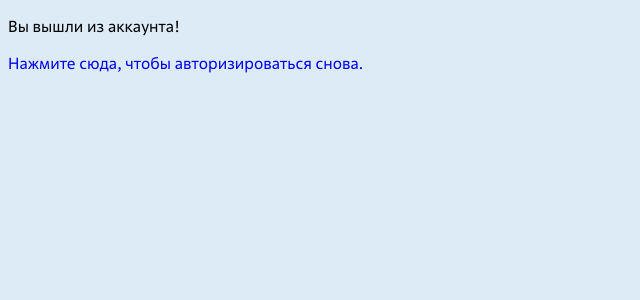
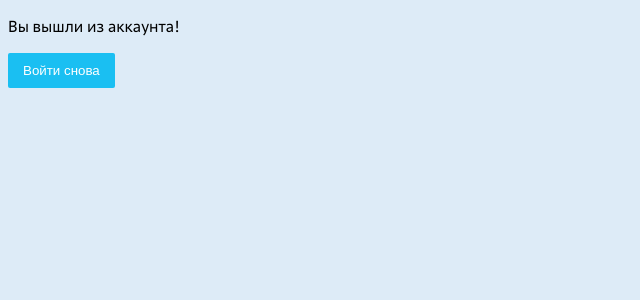
Before and after one commit to Sof69lab/CRDservice, a Django app: page /accounts/logout/ in a window 1280 px wide. Shown: the top 300 px of the page, without its empty margins (0-640 px from the left). Run offline with Django 4.2, Linux system fonts and the light colour scheme; parts of the project's set-up code (start-up, migrations or seed data) failed here and were passed over.

Commit message:
version 1

```diff
--- a/formapp/templates/home.html
+++ b/formapp/templates/home.html
@@ -46,8 +46,6 @@
     <h3>Личный кабинет</h3>
     <h4>{{ user.last_name }} {{ user.first_name }}</h4>
     <p hidden="hidden" id="group">{{ group }}</p>
-    {% if user.is_authenticated %}
-
     <table id="table2" border="1" cellspacing="0">
         <tr>
             <th class="main">Реестр №</th>
@@ -148,10 +146,6 @@
     <br/>
     <button class="blue-button" id="new_reestr" hidden><a style="color:white" class="text" href="{% url 'newReestr' %}">Создать новый реестр</a></button>
     <button class="blue-button"><a style="color:white" class="text" href="{% url 'logout' %}">Выйти</a></button>
-    {% else %}
-    <p>Вы не авторизованы</p>
-    <button class="blue-button"><a style="color:white" href="{% url 'login'%}?next={{request.path}}">Вход</a></button>
-    {% endif %}
     <script>
         if ( window.history.replaceState ) {
             window.history.replaceState( null, null, window.location.href );
--- a/formapp/templates/registration/logged_out.html
+++ b/formapp/templates/registration/logged_out.html
@@ -5,12 +5,26 @@
     <meta charset="UTF-8">
     <title>Выход</title>
     <link rel="stylesheet" href="{% static 'css/stylesheet.css'%}" type="text/css">
+    <style>
+        .blue-button {
+            background: #1abff2;
+            border: none;
+            border-radius: 2px;
+            padding: 10px 15px;
+            color: white;
+        }
+        a:active,
+        a:hover,
+        a {
+            text-decoration: none;
+            color: black;
+        }
+    </style>
 </head>
 <body class="container custom">
 {% block content %}
   <p>Вы вышли из аккаунта!</p>
-
-  <a class="text" href="{% url 'login'%}">Нажмите сюда, чтобы авторизироваться снова.</a>
+  <button class="blue-button"><a class="text" style="color:white" href="{% url 'login'%}">Войти снова</a></button>
 {% endblock %}
 </body>
 </html>
--- a/formapp/views.py
+++ b/formapp/views.py
@@ -302,7 +302,7 @@ def home(request):
             insignific = len(reestr.objects.filter((Q(reestrID=r.id) & Q(total_importance='Несущественное') & Q(executor_name=request.user))))
             info.append([r.id, remarks, customer, signific, insignific])
     else:
-        return render(request, 'home.html')
+        return redirect("accounts/login/?next=/")
     if request.method == 'POST':
         xlslxCreate(request)
         return render(request, 'home.html', {'reestrs': reestrs, 'group': group, 'info': info})
```
